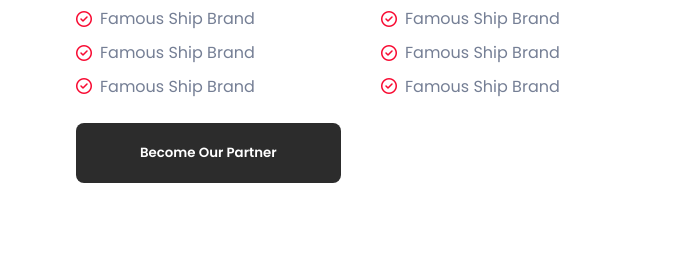
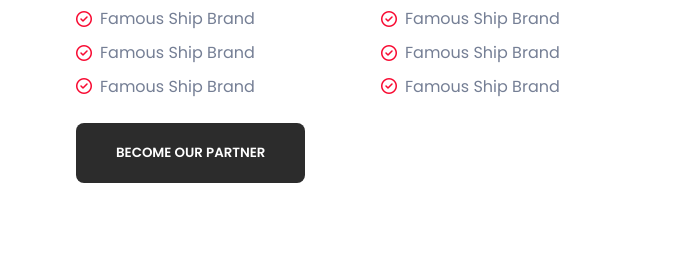
Before and after one commit to imhaseeb95/etincelle, a plain HTML site: page partners.html in a window 1280 px wide. Shown: the part 920-1200 px from the top of the page, 604-1280 px from the left. Drawn offline with nearby package versions, Linux system fonts and the light colour scheme; some packages are replaced by stand-ins of ours; a script that the page names is missing.

Commit message:
Add files via upload

```diff
--- a/css/style.css
+++ b/css/style.css
@@ -1657,7 +1657,7 @@ footer {
 .partner-btn {
 	background: var(--color-button);
 	border-radius: 0.5rem;
-	padding: 1.2rem 4rem;
+	padding: 1.2rem 2.5rem;
 	color: var(--color-white);
 	font-weight: 600;
 	font-family: 'Poppins', sans-serif;
@@ -1665,6 +1665,7 @@ footer {
 	transition: var(--transition);
 	display: block;
 	margin-top: 1rem;
+	text-transform: uppercase;
 }
 
 .partner-btn:hover {
```
Also changed, not shown: truffle.html (+1 -1 lines).
